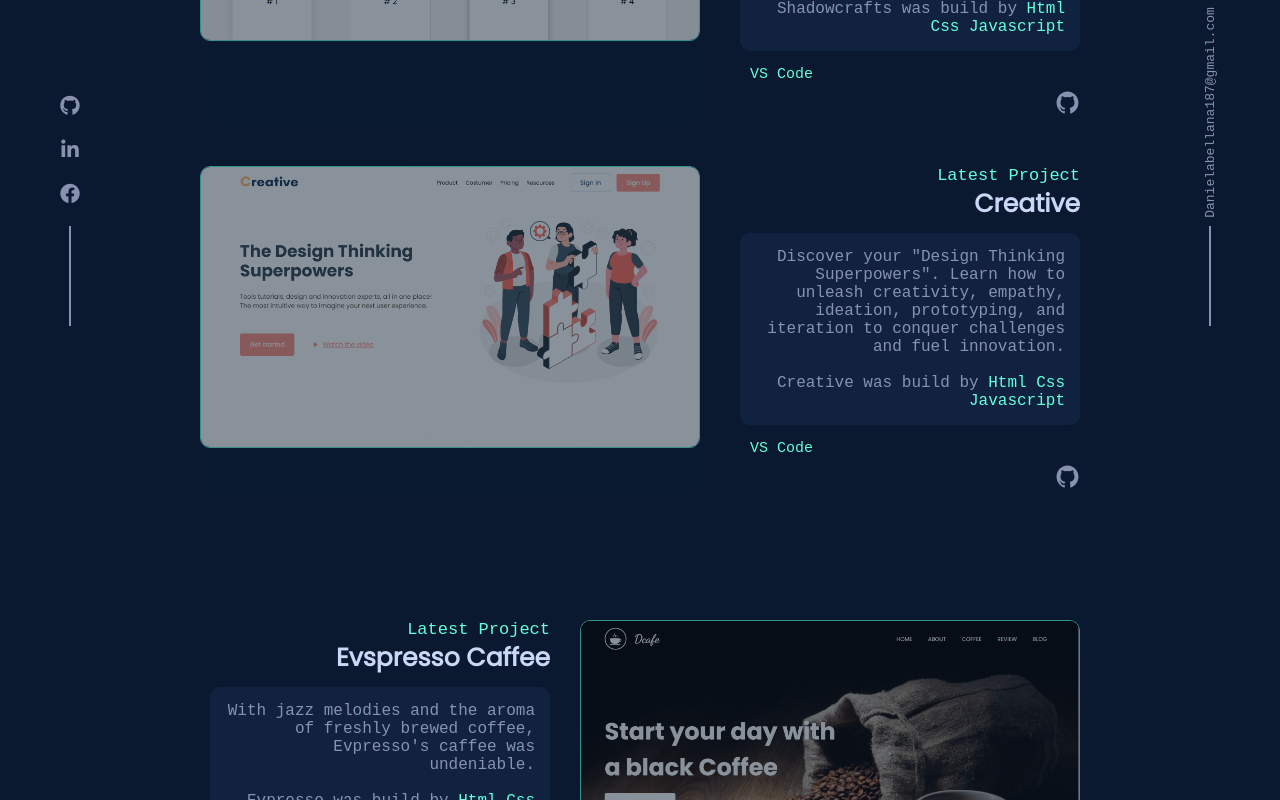
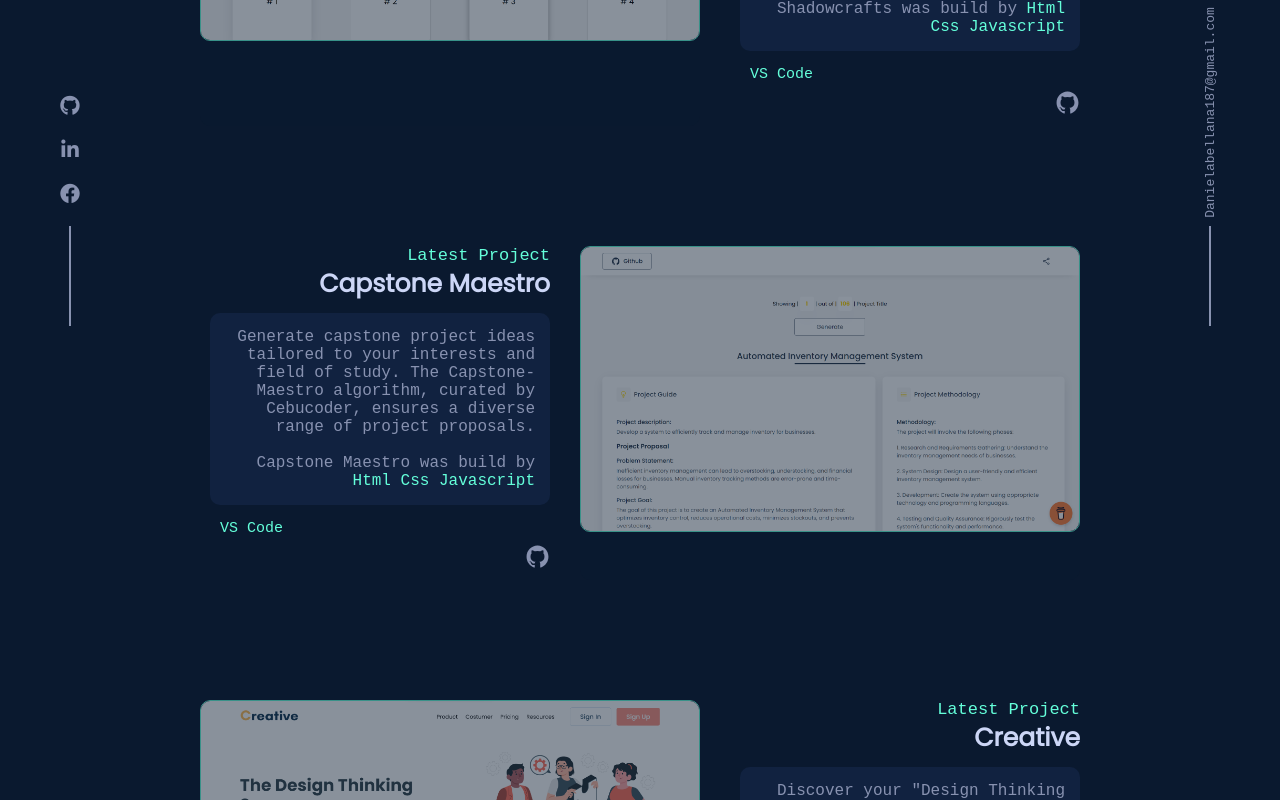
Before and after one commit to Cebucoder/ItsMe-Daniel, a React (Create React App) app: page /#/Work in a window 1280 px wide. Shown: the part 474-1274 px from the top of the page. Built offline with nearby package versions, Linux system fonts and the light colour scheme.

Commit message:
adding capstonemaestro

```diff
--- a/src/pages/Work.js
+++ b/src/pages/Work.js
@@ -14,6 +14,7 @@ import craveSolution from '../images/CraveSolutions.png';
 import evspresso from '../images/evspresso.png'
 import creative from '../images/creative.png'
 import shadowcrafts from '../images/shadowcrafts.png'
+import capstonemaestro from '../images/capstonemaestro.png'
 import "../css/main-style.css";
 
 
@@ -60,6 +61,38 @@ const Work = () => {
 
                      <span class="source-code-icon">
                      <a href="https://www.shadowcrafts.website/" target='blank'><ion-icon name="logo-github" title="Live demo"></ion-icon></a>
+                     </span>
+                     </div>
+                  </div>
+               </div>
+               {/* <project 1 */}
+
+               {/* project 1 */}
+               <div class="myproject reverse">
+                  <div className="ImgContainer">
+                     <img src={capstonemaestro} alt="" />
+                     <div class="imgoverlay"></div>
+                     <div className="live-demo">
+                     </div>
+
+                  </div>
+
+                  <div className="proj-details">
+                     <small>Latest Project</small>
+                     <h1>Capstone Maestro</h1>
+                     <div class="hiding-later">
+                        {/* details */}
+                     <p>
+                     Generate capstone project ideas tailored to your interests and field of study. The Capstone-Maestro algorithm, curated by Cebucoder, ensures a diverse range of project proposals.
+                     <br /><br />
+                     Capstone Maestro was build by <span class="highlights">Html Css Javascript</span></p>
+
+                     <span class="ide-use">
+                        <small><a href="" class="about-line">VS Code</a></small>
+                     </span>
+
+                     <span class="source-code-icon">
+                     <a href="https://capstone-maestro.vercel.app/" target='blank'><ion-icon name="logo-github" title="Live demo"></ion-icon></a>
                      </span>
                      </div>
                   </div>
```
Also changed, not shown: src/images/capstonemaestro.png (added).
